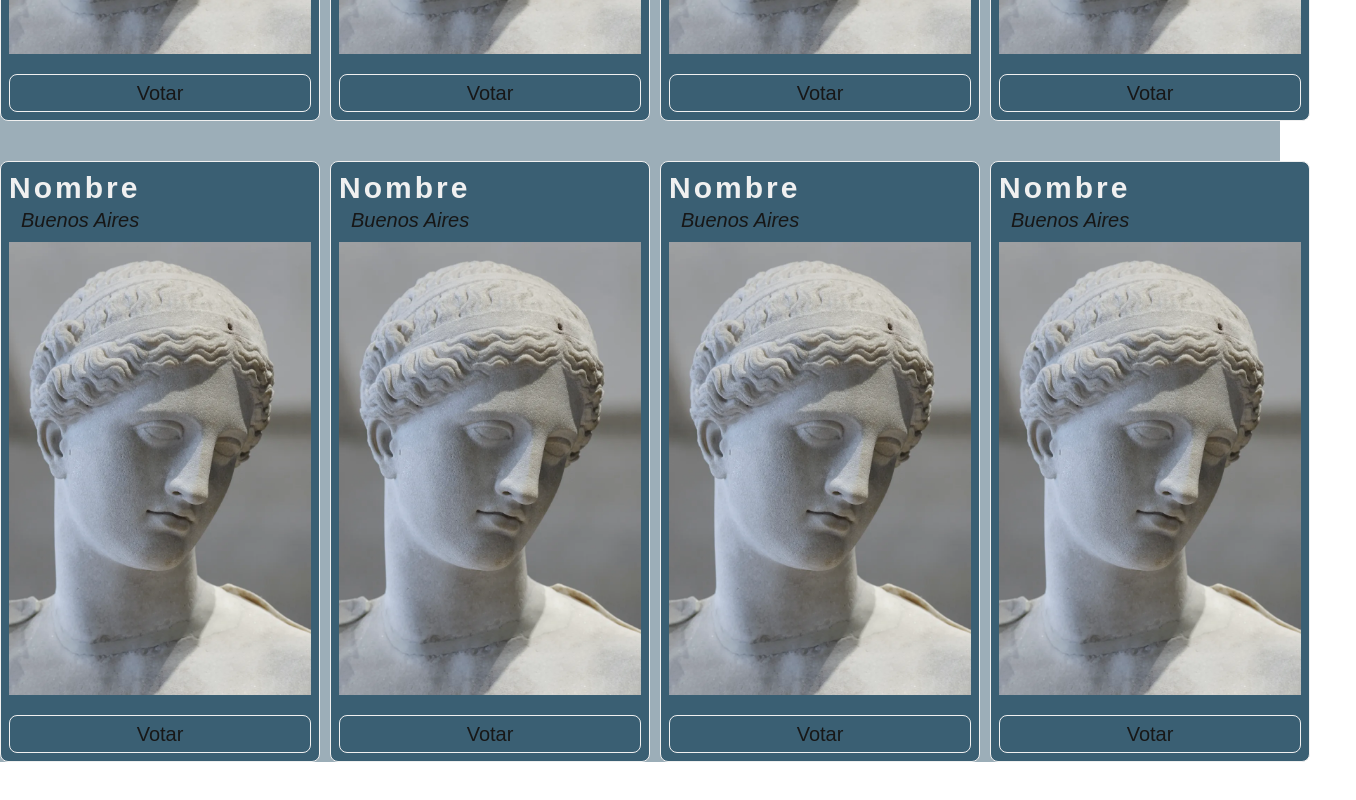
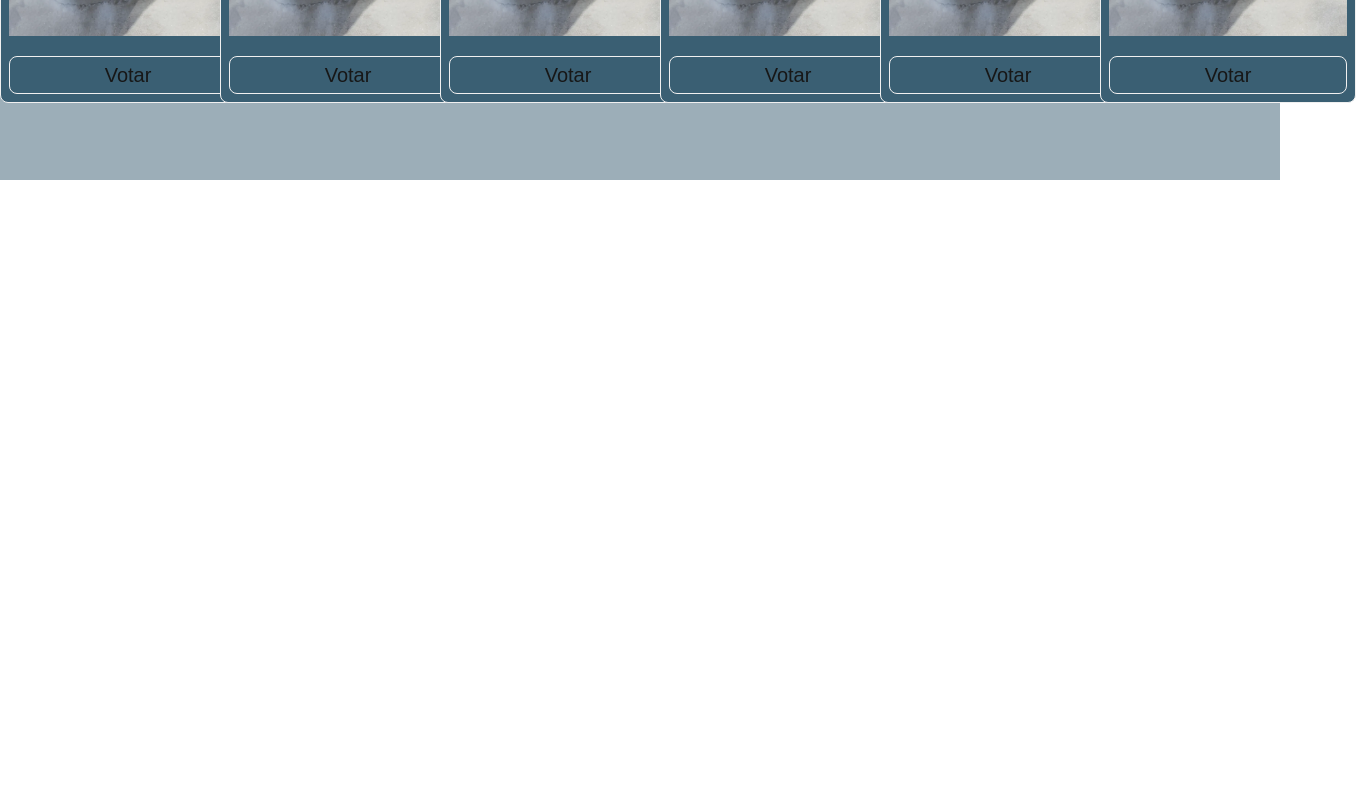
Before and after one commit to fabriJerezz/sitio-bienal, a Next.js app: page / in a window 1280 px wide. Shown: the part 1460-2260 px from the top of the page, 1356 px wide, since content can reach past the window. After the commit the page ends 1680 px from the top, so only its background shows below. Built offline with nearby package versions, Linux system fonts and the light colour scheme.

Commit message:
Blurr Effect Hidden Info

```diff
--- a/src/components/Home/SculptorShow.tsx
+++ b/src/components/Home/SculptorShow.tsx
@@ -4,19 +4,16 @@ export default function Slider() {
   return (
     <>
       <section className=" relative w-full min-h-screen bg-primary/50 flex flex-col items-center justify-center">
-        <header className="text-color-black  flex flex-col text-center m-10">
+        <header className="text-color-black  flex flex-col text-center m-10 ">
             <h1 className="relative p-0 m-0 text-6xl">Nuestros <span className="font-bold">Escultores</span></h1>
         </header>
-        <div className="grid grid-cols-4 gap-10">
+        <div className="grid grid-cols-6 gap-10">
           <CardInfo />
           <CardInfo />
           <CardInfo />
           <CardInfo />
            <CardInfo />
-            <CardInfo />
-             <CardInfo />
-              <CardInfo />
-
+          <CardInfo />
         </div>
       </section>
     </>
--- a/src/components/Home/SculptureShow/CardInfo.tsx
+++ b/src/components/Home/SculptureShow/CardInfo.tsx
@@ -22,7 +22,7 @@ export default function CardInfo({pais,nombre,img}: CardInfoProps) {
     }
   return (
     <>
-        <div onClick={handleClick} className='flex w-80 bg-primary z-3 flex-col relative rounded-lg border-secondary border p-2 transform transition-transform hover:scale-105 cursor-pointer'>
+        <div onClick={handleClick} className='flex w-64 bg-primary z-3 flex-col relative rounded-lg border-secondary border p-2 transform transition-transform hover:scale-105 cursor-pointer'>
             <header className='relative  mb-2'>
                 <h1 className="relative text-3xl tracking-widest text-secondary font-bold">Nombre</h1>
                 <h2 className='relative text-xl ml-3 italic'>Buenos Aires</h2>
--- a/src/components/Home/SculptureShow/CardInfo/HiddenInfo.tsx
+++ b/src/components/Home/SculptureShow/CardInfo/HiddenInfo.tsx
@@ -21,9 +21,8 @@ const HiddenInfo: React.FC<HiddenInfoProps> = ({ handleClick }) => {
     }, []);
 
     return (
-            <div ref={ref} className='bg-red-500 w-screen h-screen absolute z-50 top-0 left-0 bottom-0 right-0 flex justify-center items-center'>
-                    <div className='bg-green-500  relative w-1/2 h-1/2 flex flex-col items-center justify-center border-b p-0'>
-
+            <div  className=' w-screen h-screen absolute z-50 top-0 left-0 bottom-0 right-0 flex justify-center items-center' style={{backdropFilter: 'blur(5px)'}}>
+                    <div ref={ref} className='bg-green-500  relative w-1/2 h-1/2 flex flex-col items-center justify-center border-b p-0'>
                             <div>
                                 <ul className='text-sm flex flex-col m-1  w-full gap-1'>
                                         <li >Pais: <span>Francia</span></li>
```
